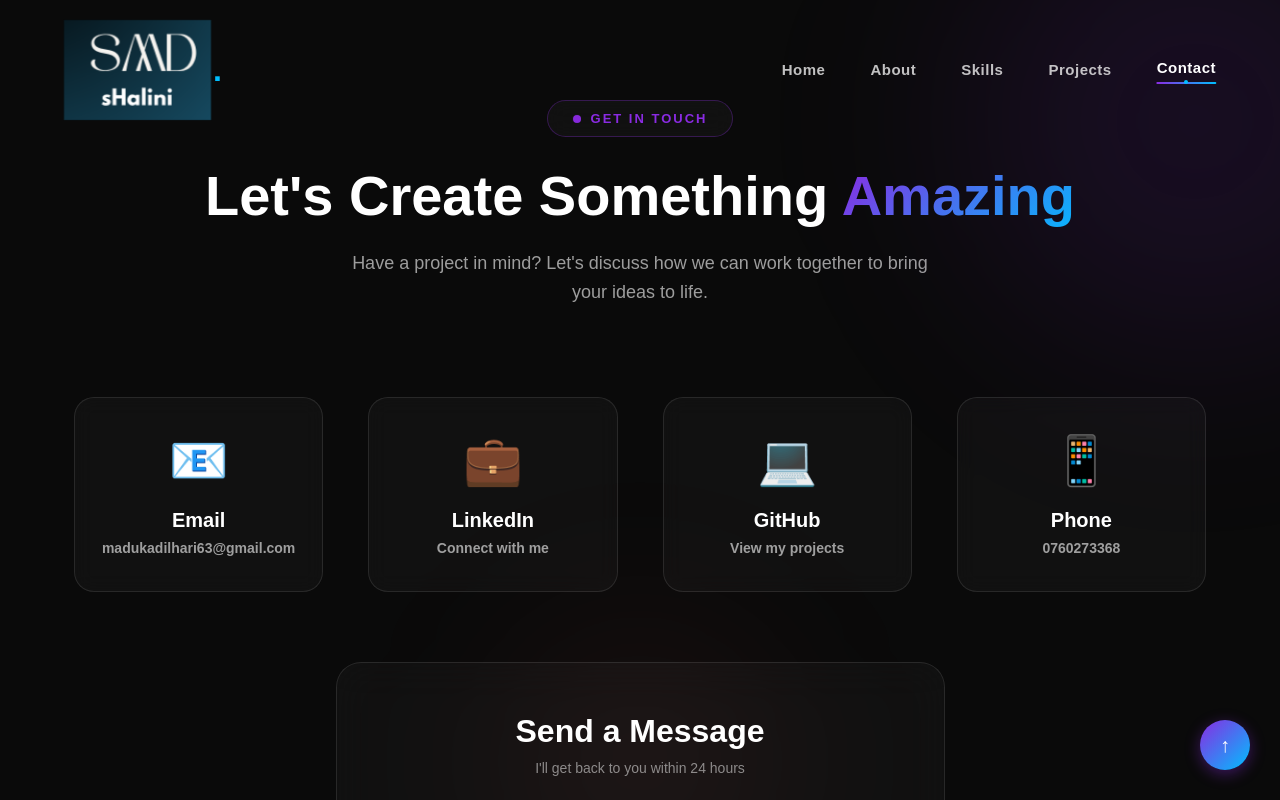
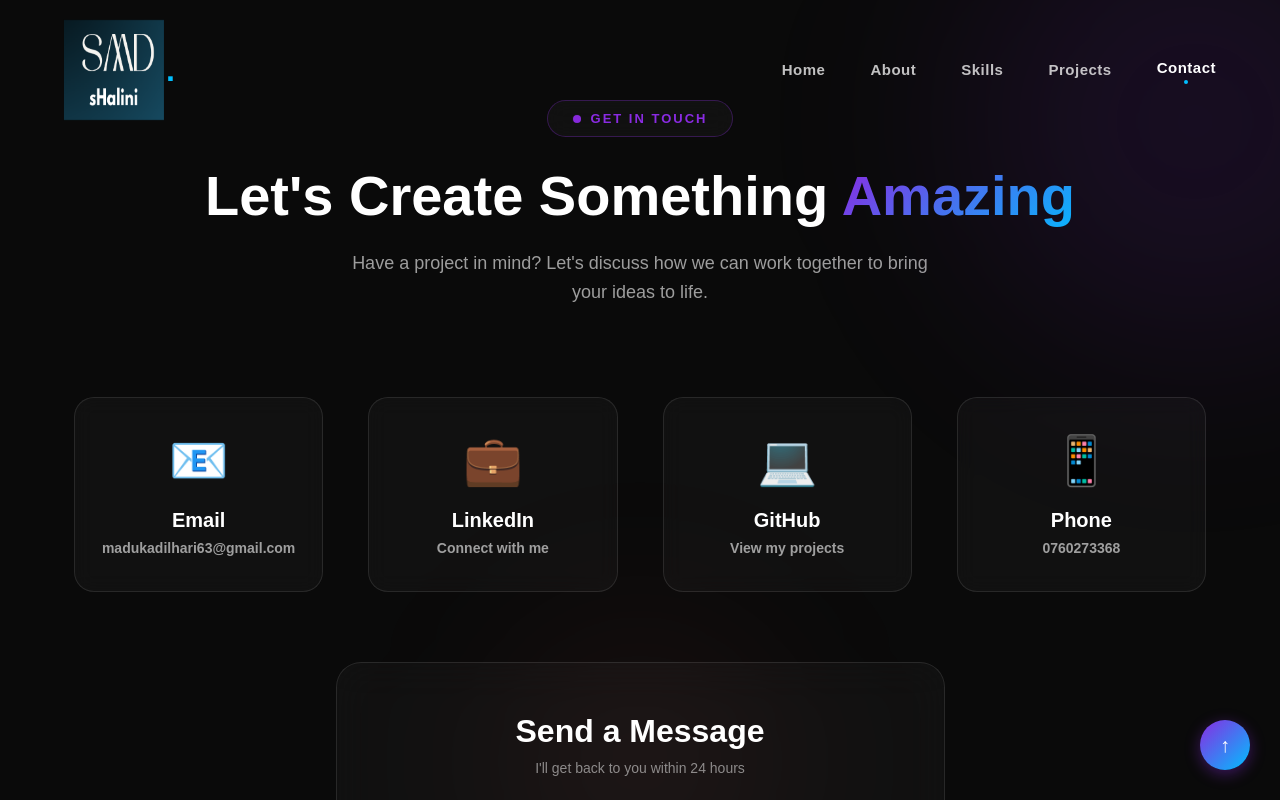
Before and after one commit to ShaliniMadhuka/my-portfolio, a React (Create React App) app: page /contact in a window 1280 px wide. Shown: the top 800 px of the page. Built offline with nearby package versions, Linux system fonts and the light colour scheme.

Commit message:
Initial commit

```diff
--- a/src/App.css
+++ b/src/App.css
@@ -145,7 +145,6 @@ footer {
   color: #555;
 }
 
-/* Responsive */
 @media (max-width: 768px) {
   .about {
     flex-direction: column;
--- a/src/styles/navbar.css
+++ b/src/styles/navbar.css
@@ -4,11 +4,13 @@
           padding: 0;
           box-sizing: border-box;
         }
-.std{
+.std {
     height: 100px;
-    width: 100;
-    justify-content: left;
+    width: 100px;
+    display: flex;       /* needed for justify-content */
+    justify-content: flex-start;  /* left equivalent */
 }
+
         .navbar {
           position: fixed;
           top: 0;
@@ -111,18 +113,12 @@
           display: inline-block;
         }
 
-        .nav-link::before {
-          content: '';
-          position: absolute;
-          bottom: -8px;
-          left: 50%;
-          transform: translateX(-50%) scaleX(0);
-          width: 100%;
-          height: 2px;
-          background: linear-gradient(90deg, #8a2be2, #00bfff);
-          transition: transform 0.3s cubic-bezier(0.4, 0, 0.2, 1);
-          border-radius: 2px;
-        }
+       .nav-link::before {
+    bottom: 10px;
+    left: 0;
+    transform: scaleX(0);
+    transform-origin: left;
+}
 
         .nav-link::after {
           content: '';
```
Also changed, not shown: package.json (+8 -6 lines), 1 other file (tests, documents, lock files or other folders).
